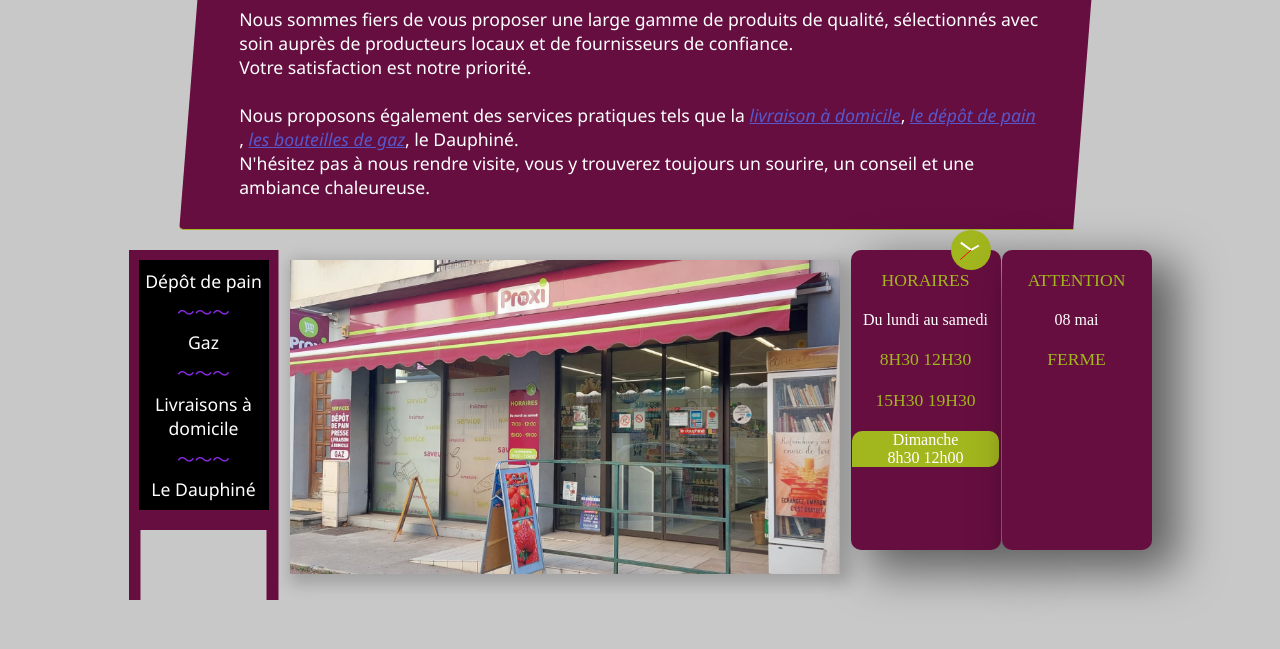
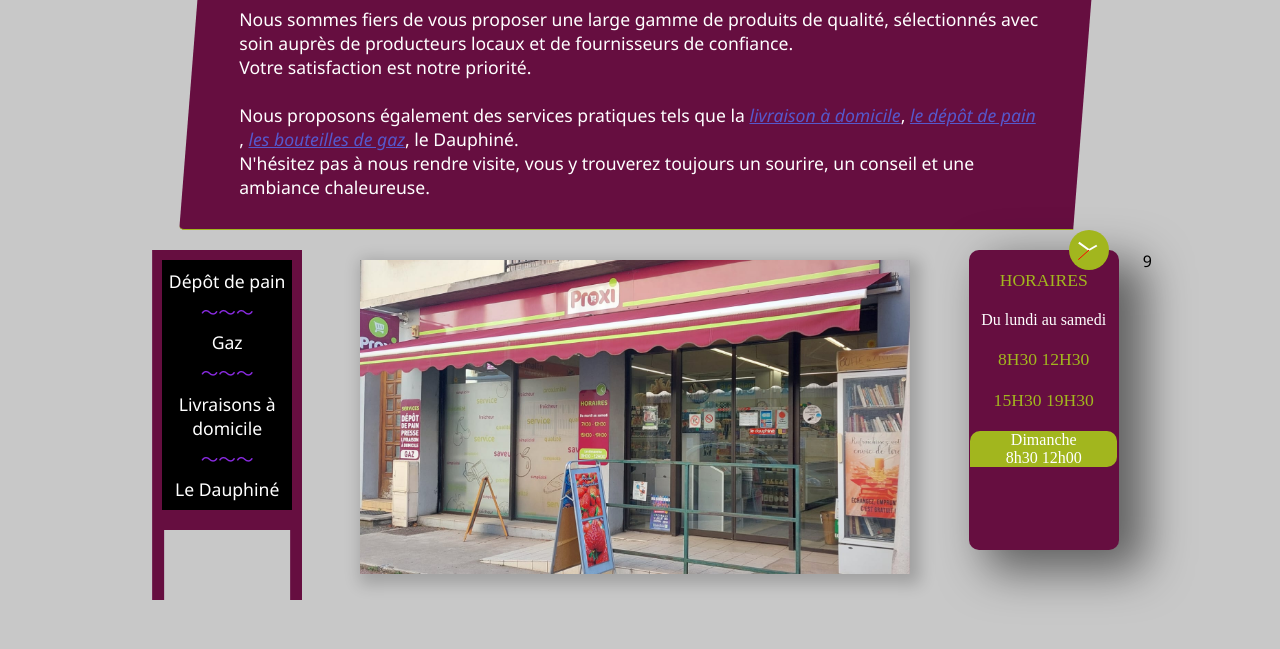
Before and after one commit to lhutinet/Epicerie, a plain HTML site: page index.html in a window 1280 px wide. Shown: the part 437-1086 px from the top of the page. Drawn offline with Linux system fonts and the light colour scheme; a script that the page names is missing; a web font is replaced by a local one.

Commit message:
2026-11-16-maj horaires accueil

```diff
--- a/index.html
+++ b/index.html
@@ -100,7 +100,7 @@
 
 				<p class="horaireVert">Fermeture pour inventaire</p>
 			</div> -->
-			<!-- -------------------------fin ---Jour fermeture------------------- -->
+			<!-- -------------------------fin ---Jour Pfermeture------------------- -->
 			<div class="containerPresentation">
 				<div id="aujourdhui">
 					<div id="ardoise">
@@ -157,18 +157,17 @@
 					</div>
 					<div id="cercleHoraire"></div>
 				</div>
-				<!-- -------------------HORAIRE JOUR FERIEM§ ------------------------------ -->
+				<!-- -------------------HORAIRE JOUR FERIE ------------------------------ -->
+				<!-- <div id="horaireNormal" class="horaire">
+					<p class="horaireVert">ATTENTION</p>
+					<p class="horaireBlanc">lundi 25 mai</p>
+					<p class="horaireVert">8H30 12H30</p> -->
+				<!-- <p class="horaireVert">15H30 17H30</p> -->
+				<!-- <p class="horaireBlanc">le 25 et 01/01</p>
+					<p class="horaireVert">FERME</p> -->
+				<!-- </div> -->
 
-				<div id="horaireNormal" class="horaire">
-					<p class="horaireVert">ATTENTION</p>
-					<p class="horaireBlanc">08 mai</p>
-					<!-- <p class="horaireVert">8H30 12H30</p>
-					<p class="horaireVert">15H30 17H30</p>
-					<p class="horaireBlanc">le 25 et 01/01</p> -->
-					<p class="horaireVert">FERME</p>
-				</div>
-
-				<!-- -------------------HORAIRE JOUR FERIEM§ ------------------------------
+				<!-- -------------------HORAIRE JOUR FERIEM -------------------------------->
 
 				<!-- ----------fin horaire normaux-------------- -->
 				<!-- horaire vacance ------------------ -->
@@ -185,6 +184,7 @@
 					<div id="cercleHoraire"></div>
 				</div>
 				<!-- ----------fin horaire vavance-------------- -->
+				9
 			</div>
 			<footer id="footer"></footer>
 		</main>
```
